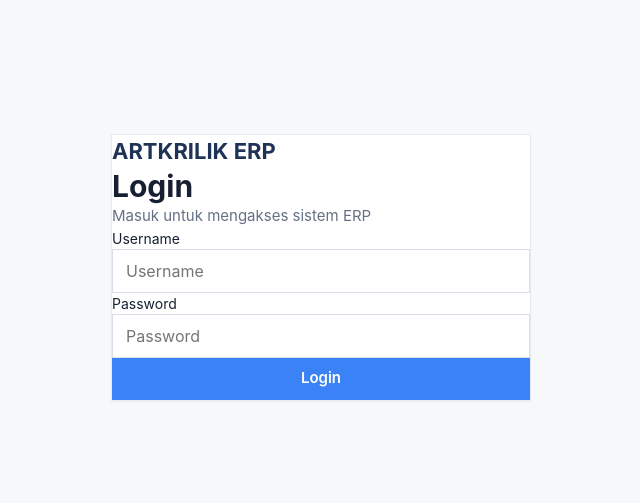
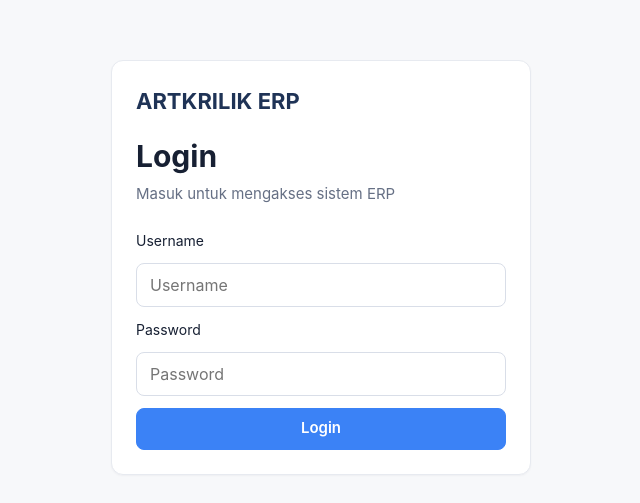
Before and after one commit to mencariberkah807-web/ERP-V33, a React (Vite) app: page / in a window 1280 px wide. Shown: the part 133-636 px from the top of the page, without its empty margins (319-959 px from the left). Built offline with nearby package versions, Linux system fonts and the light colour scheme.

Commit message:
fix(ui): remove duplicated global radius aliases

```diff
--- a/src/styles/globals.css
+++ b/src/styles/globals.css
@@ -9,16 +9,6 @@
   --color-text: var(--erp-text);
   --color-text-muted: var(--erp-text-muted);
   --color-border: var(--erp-border);
-  --radius-sm: var(--radius-sm);
-  --radius-md: var(--radius-md);
-  --radius-lg: var(--radius-lg);
-  --space-1: var(--space-1);
-  --space-2: var(--space-2);
-  --space-3: var(--space-3);
-  --space-4: var(--space-4);
-  --space-5: var(--space-5);
-  --space-6: var(--space-6);
-  --space-8: var(--space-8);
 }
 
 * {
```
